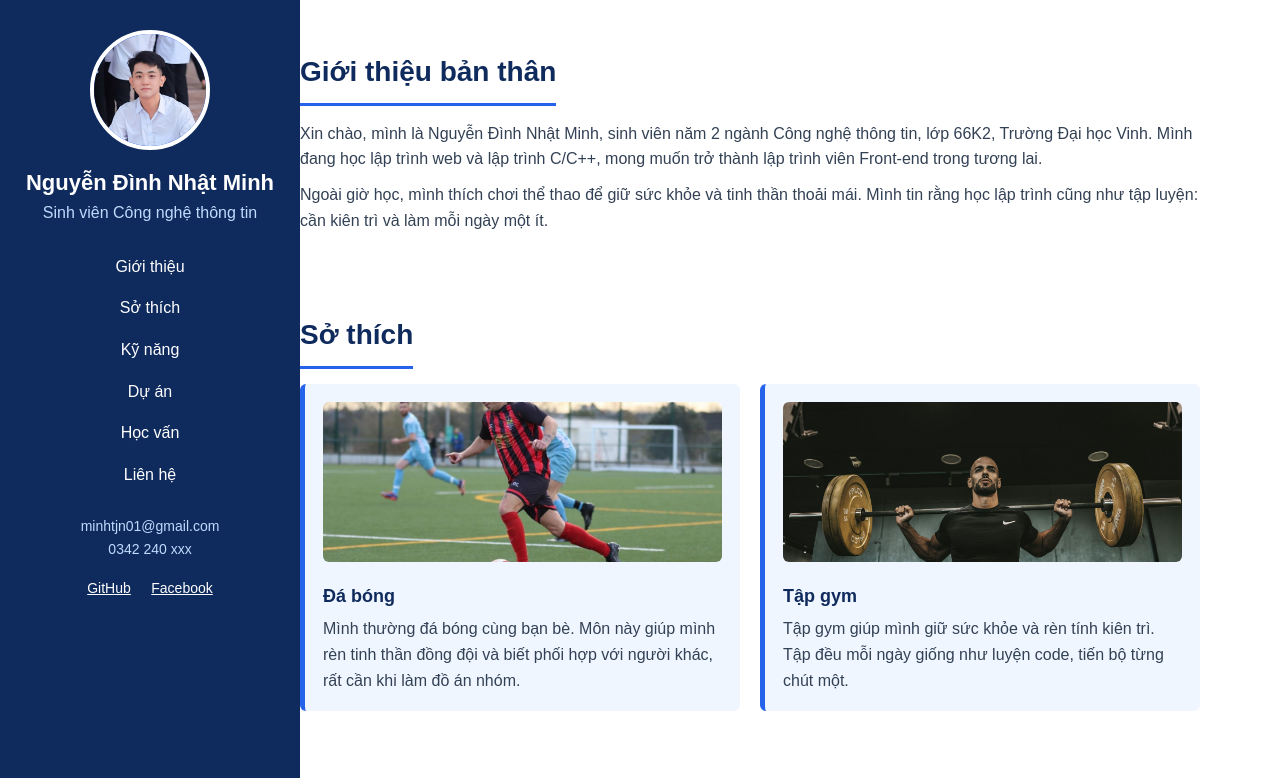
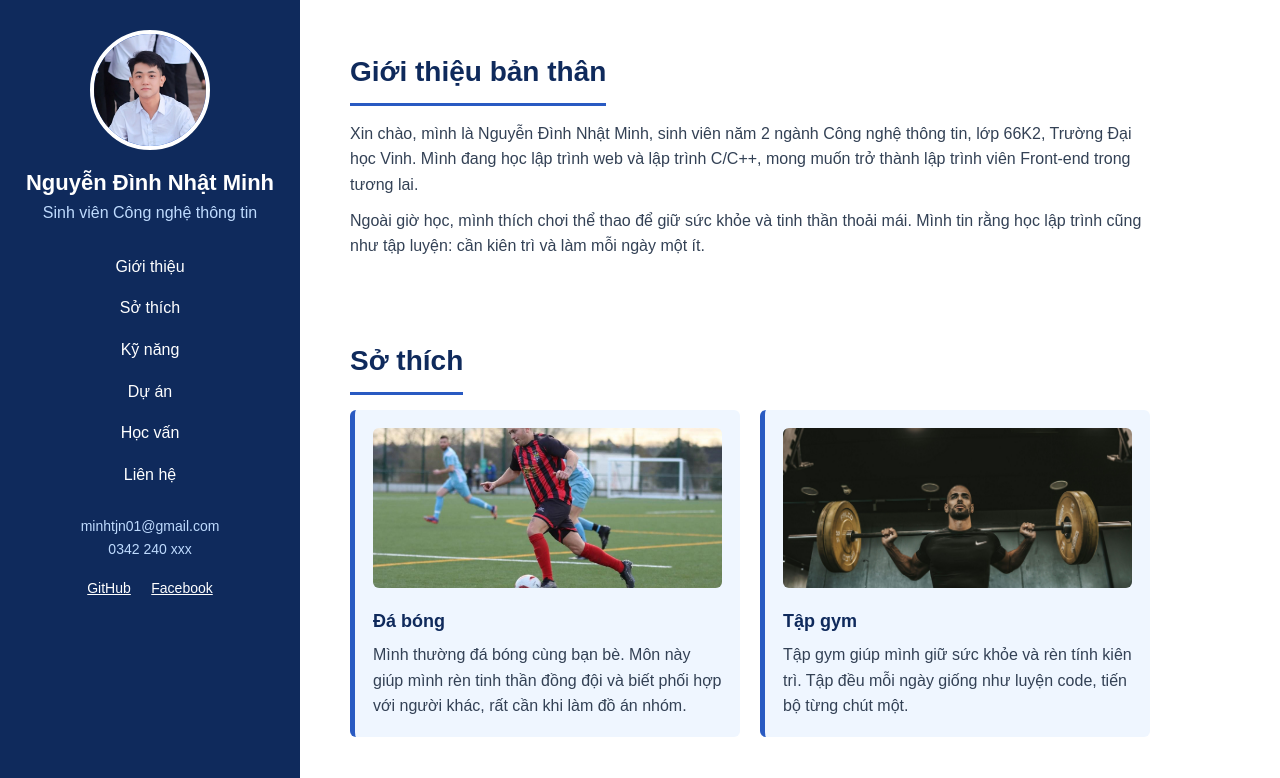
Before and after one commit to nhatminh01m/portfolio, a plain HTML site: page index.html in a window 1280 px wide. Shown: the top 778 px of the page. Drawn offline with Linux system fonts and the light colour scheme.

Commit message:
Update style.css

```diff
--- a/style.css
+++ b/style.css
@@ -1,20 +1,26 @@
+/* ==========================================================
+   FILE CSS - PORTFOLIO NHẬT MINH
+   Đặt tên class theo BEM:  khối__phần--biến-thể
+   Ví dụ: card (khối), card__title (phần), tags__item--green (biến thể)
+   ========================================================== */
 
+/* ----- Biến màu: sửa ở đây là đổi màu cả trang ----- */
 :root {
-  --main-color: #2563eb;
-  --dark-color: #0f2a5c;
-  --light-color: #eff6ff;
-  --text-color: #334155;
+  --main-color: #295ac2;    /* xanh dương chính */
+  --dark-color: #0f2a5c;    /* xanh đậm cho cột trái */
+  --light-color: #eff6ff;   /* xanh rất nhạt làm nền thẻ */
+  --text-color: #334155;    /* màu chữ thường */
 }
 
-
+/* ----- Thiết lập chung ----- */
 * {
   margin: 0;
   padding: 0;
-  box-sizing: border-box;
+  box-sizing: border-box;   /* padding, border tính vào chiều rộng */
 }
 
 html {
-  scroll-behavior: smooth;
+  scroll-behavior: smooth;  /* cuộn mượt khi bấm menu */
 }
 
 body {
@@ -26,18 +32,18 @@ body {
 a { text-decoration: none; }
 ul { list-style: none; }
 
-
+/* ----- Bố cục 2 cột bằng Flexbox ----- */
 .layout {
-  display: flex;
+  display: flex;            /* xếp sidebar và content nằm ngang */
 }
 
-
+/* ----- Cột trái ----- */
 .sidebar {
   width: 300px;
-  height: 100vh;
-  position: sticky;
+  height: 100vh;            /* cao bằng màn hình */
+  position: sticky;         /* đứng yên khi cuộn nội dung bên phải */
   top: 0;
-  flex-shrink: 0;
+  flex-shrink: 0;           /* không bị bóp nhỏ lại */
   background-color: var(--dark-color);
   color: white;
   padding: 30px 20px;
@@ -45,12 +51,12 @@ ul { list-style: none; }
   overflow-y: auto;
 }
 
-
+/* Ảnh đại diện hình tròn */
 .sidebar__avatar {
   width: 120px;
   height: 120px;
   margin: 0 auto 15px;
-  border-radius: 50%;
+  border-radius: 50%;       /* bo tròn 50% = hình tròn */
   background-color: var(--main-color);
   border: 4px solid white;
   font-size: 52px;
@@ -58,7 +64,7 @@ ul { list-style: none; }
   display: flex;
   align-items: center;
   justify-content: center;
-  object-fit: cover;
+  object-fit: cover;        /* dùng khi thay bằng thẻ img */
 }
 
 .sidebar__name {
@@ -72,7 +78,7 @@ ul { list-style: none; }
 
 .menu {
   display: flex;
-  flex-direction: column;
+  flex-direction: column;   /* xếp các link theo chiều dọc */
   margin-bottom: 20px;
 }
 
@@ -99,9 +105,10 @@ ul { list-style: none; }
   text-decoration: underline;
 }
 
-
+/* ----- Cột phải ----- */
 .content {
-  flex: 1;
+  flex: 1;                  /* chiếm hết phần còn lại */
+  padding: 0 50px;
   max-width: 900px;
 }
 
@@ -115,7 +122,7 @@ ul { list-style: none; }
   margin-bottom: 15px;
   padding-bottom: 8px;
   border-bottom: 3px solid var(--main-color);
-  display: inline-block;
+  display: inline-block;    /* gạch chân chỉ dài bằng chữ */
 }
 
 .section__sub {
@@ -127,23 +134,23 @@ ul { list-style: none; }
   margin-bottom: 10px;
 }
 
-
+/* ----- Thẻ (sở thích, dự án) ----- */
 .cards {
   display: flex;
-  flex-wrap: wrap;
+  flex-wrap: wrap;          /* hết chỗ thì xuống dòng */
   gap: 20px;
 }
 
 .card {
-  flex: 1;
-  min-width: 220px;
+  flex: 1;                  /* các thẻ chia đều chiều rộng */
+  min-width: 220px;         /* nhỏ nhất 220px, nhỏ hơn thì xuống dòng */
   background-color: var(--light-color);
   border-left: 5px solid var(--main-color);
   border-radius: 6px;
   padding: 18px;
 }
 
-
+/* Ảnh trong thẻ: rộng bằng thẻ, cao cố định, cắt ảnh cho vừa khung */
 .card__image {
   width: 100%;
   height: 160px;
@@ -165,7 +172,7 @@ ul { list-style: none; }
   color: var(--main-color);
 }
 
-
+/* ----- Thẻ nhỏ cho kỹ năng ----- */
 .tags {
   display: flex;
   flex-wrap: wrap;
@@ -184,7 +191,7 @@ ul { list-style: none; }
   background-color: #059669;
 }
 
-
+/* ----- Học vấn ----- */
 .edu {
   border-left: 3px solid var(--main-color);
   padding-left: 18px;
@@ -200,7 +207,7 @@ ul { list-style: none; }
   color: var(--dark-color);
 }
 
-
+/* ----- Nút và biểu mẫu ----- */
 .btn {
   padding: 11px 26px;
   background-color: var(--main-color);
@@ -242,7 +249,7 @@ ul { list-style: none; }
   margin-top: 18px;
 }
 
-
+/* ----- Footer ----- */
 .footer {
   margin-top: 50px;
   padding: 20px 0;
@@ -251,20 +258,20 @@ ul { list-style: none; }
   font-size: 14px;
 }
 
-
+/* ----- Responsive: màn hình dưới 800px (điện thoại, máy tính bảng) ----- */
 @media (max-width: 800px) {
   .layout {
-    flex-direction: column;
+    flex-direction: column; /* cột trái chuyển lên trên, nội dung xuống dưới */
   }
 
   .sidebar {
     width: 100%;
     height: auto;
-    position: static;
+    position: static;       /* bỏ trạng thái đứng yên */
   }
 
   .menu {
-    flex-direction: row;
+    flex-direction: row;    /* menu xếp ngang */
     flex-wrap: wrap;
     justify-content: center;
   }
```
